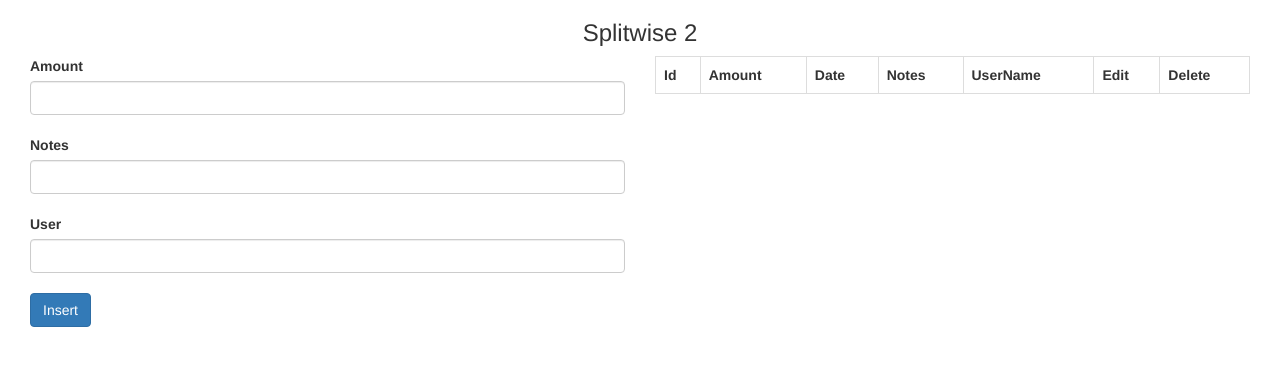
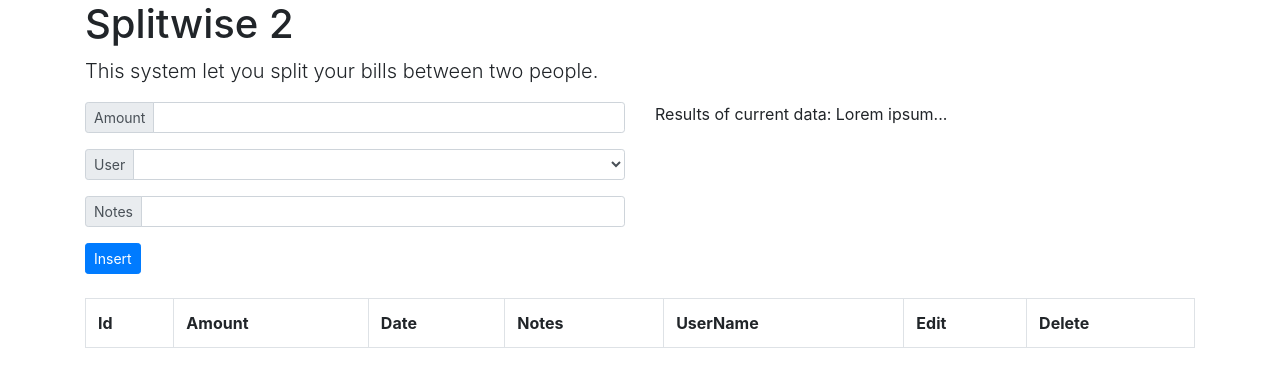
Before and after one commit to krixikraxi/simplesplit2, a PHP site: page / in a window 1280 px wide. Shown: the top 387 px of the page. Run offline with PHP 8.4, Linux system fonts and the light colour scheme; data comes from the database, SQL or seed files in the repository; lists and menus that the app fills with data are empty; some libraries are stand-ins or nearby versions.

Commit message:
different ui improovements, success alerts, dropdown for users, update for bootstrap 4.0

```diff
--- a/index.php
+++ b/index.php
@@ -1,29 +1,64 @@
 <!doctype html>
-<html>
+<html lang="en">
 <head>
 	<meta charset="UTF-8">
 	<title>Splitwise 2</title>
-<link href="https://maxcdn.bootstrapcdn.com/bootstrap/3.3.7/css/bootstrap.min.css" rel="stylesheet">
+	<link href="https://maxcdn.bootstrapcdn.com/bootstrap/4.0.0/css/bootstrap.min.css" rel="stylesheet">
+	<script src="https://code.jquery.com/jquery-3.2.1.slim.min.js"></script>
+	<script src="https://cdnjs.cloudflare.com/ajax/libs/popper.js/1.12.9/umd/popper.min.js" ></script>
+	<script src="https://maxcdn.bootstrapcdn.com/bootstrap/4.0.0/js/bootstrap.min.js"></script>
 	<script src="http://ajax.googleapis.com/ajax/libs/angularjs/1.4.8/angular.min.js"></script>
 </head>
 <body>
-<div class="col-md-12">
-	<h3 align="center">Splitwise 2</h3>
+
+<div class="container">
+    <div class="page-header">
+		<h1>Splitwise 2</h1>
+		<p class="lead">This system let you split your bills between two people. </p>
+    </div>
+
+	<div id="success_alert" class="alert alert-success collapse">
+		<a id="linkClose" href="#" class="close">&times;</a>
+		<strong>Success! </strong><a id="alert_text"></a>
+	</div>
+
 	    <div ng-app="sa_app" ng-controller="controller" ng-init="show_data()">
-		<div class="col-md-6">
-		   	<label>Amount</label>
-            <input type="text" name="amount" ng-model="amount" class="form-control">
-            <br/>
-            <label>Notes</label>
-            <input type="text" name="notes" ng-model="notes" class="form-control">
-            <br/>
-            <label>User</label>
-            <input type="text" name="user" ng-model="user" class="form-control">
-            <br/>
+			<div class="row">
+				<div class="col-sm mb-4">
+
+					<div class="input-group input-group-sm mb-3">
+					  <div class="input-group-prepend">
+						<span class="input-group-text">Amount</span>
+					  </div>
+					  <input type="text" class="form-control" ng-model="amount">
+					</div>
+
+					<div class="input-group input-group-sm mb-3">
+					  <div class="input-group-prepend">
+						<span class="input-group-text">User</span>
+					  </div>
+						<select class="form-control form-control-sm" ng-model="user">
+							 <option ng-repeat="user in users" value='{{ user.id }}' >{{ user.name }}</option>
+						</select>
+					</div>
+
+					<div class="input-group input-group-sm mb-3">
+					  <div class="input-group-prepend">
+						<span class="input-group-text">Notes</span>
+					  </div>
+					  <input type="text" class="form-control" ng-model="notes">
+					</div>
+
 					<input type="hidden" ng-model="id">
-            <input type="submit" name="insert" class="btn btn-primary" ng-click="insert()" value="{{btnName}}">
+					<input type="submit" name="insert" class="btn btn-primary btn-sm" ng-click="insert()" value="{{btnName}}">
 				</div>
-        <div class="col-md-6">
+				<div class="col-sm">
+					Results of current data:
+					Lorem ipsum...
+				</div>
+			</div>
+			<div class="row">
+				<div class="col-sm">
 					<table class="table table-bordered">
 						<tr>
 							<th>Id</th>
@@ -41,12 +76,12 @@
 							<td>{{x.notes}}</td>
 							<td>{{x.name}}</td>
 							<td>
-                        <button class="btn btn-success btn-xs" ng-click="update_data(x.id, x.amount, x.notes, x.user)">
+								<button class="btn btn-success btn-sm" ng-click="update_data(x.id, x.amount, x.notes, x.user)">
 									<span class="glyphicon glyphicon-edit"></span> Edit
 								</button>
 							</td>
 							<td>
-                        <button class="btn btn-danger btn-xs" ng-click="delete_data(x.id)">
+								<button class="btn btn-danger btn-sm" ng-click="delete_data(x.id)">
 									<span class="glyphicon glyphicon-trash"></span> Delete
 								</button>
 							</td>
@@ -55,6 +90,10 @@
 				</div>
 			</div>
 		</div>
+
+</div>
+
+
 <script>
 	var app = angular.module("sa_app", []);
 	app.controller("controller", function($scope, $http) {
@@ -76,7 +115,11 @@
 						'id': $scope.id
 					}
 				).success(function(data) {
-                alert(data);
+					$('#success_alert').show('fade');
+					$('#alert_text').text(data);
+					setTimeout(function () {
+						$('#success_alert').hide('fade');
+					}, 5000);
 					$scope.amount = null;
 					$scope.notes = null;
 					$scope.user = null;
@@ -89,6 +132,11 @@
 			$http.get("display.php")
 				.success(function(data) {
 					$scope.names = data;
+				});
+
+			$http.get('user.php').
+				success(function(data) {
+					$scope.users = data;
 				});
 		}
 		$scope.update_data = function(id, amount, notes, user) {
@@ -104,7 +152,11 @@
 						'id': id
 					})
 					.success(function(data) {
-                    alert(data);
+						$('#success_alert').show('fade');
+						$('#alert_text').text(data);
+						setTimeout(function () {
+							$('#success_alert').hide('fade');
+						}, 5000);
 						$scope.show_data();
 					});
 			} else {
@@ -112,6 +164,10 @@
 			}
 		}
 	});
+
+	$('#linkClose').click(function () {
+        $('#success_alert').hide('fade');
+    });
 </script>
 </body>
 </html>
```
Also changed, not shown: user.php (added, +12 -0 lines). Lines whose indentation alone changed are shown as unchanged.
